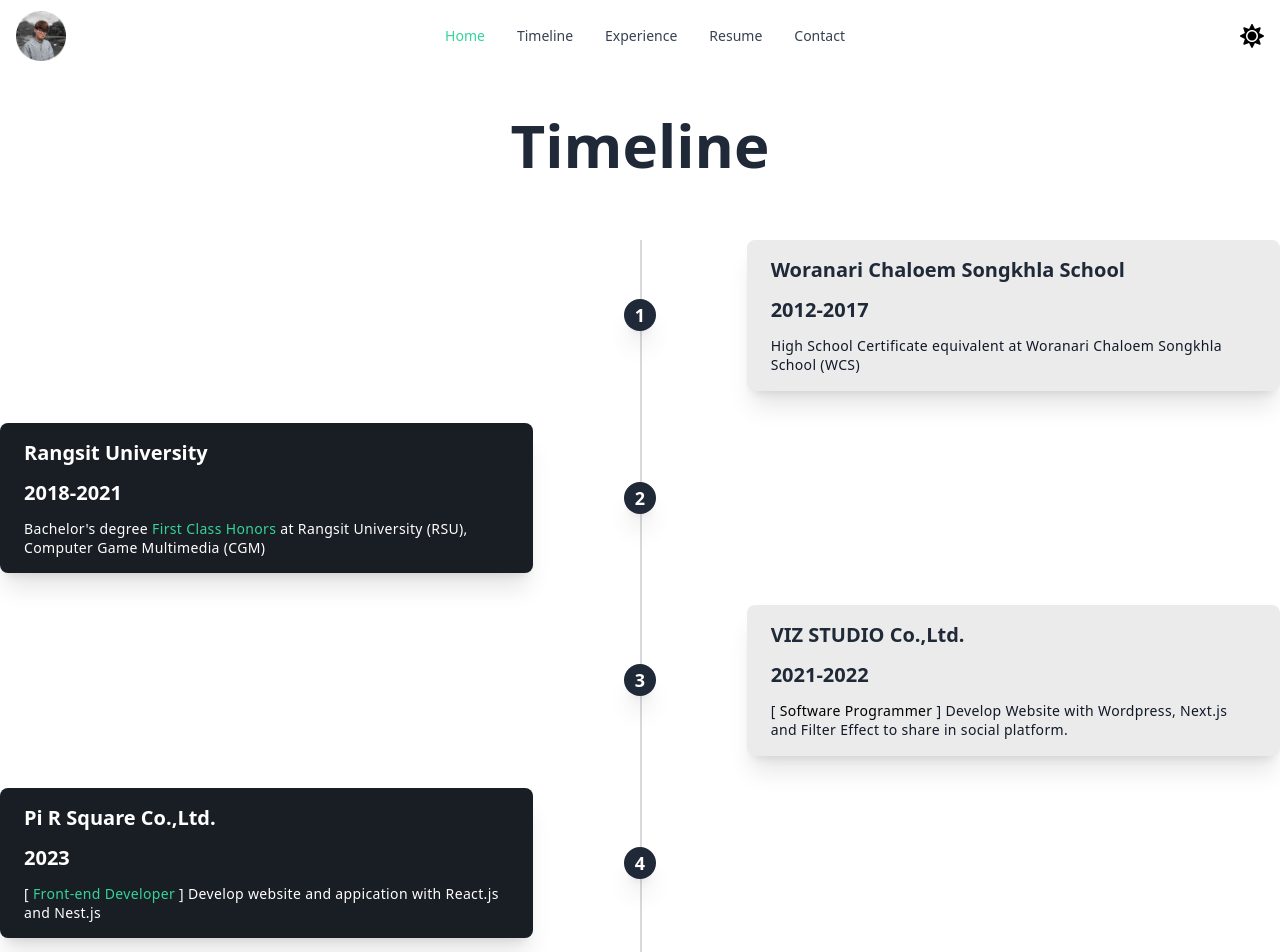
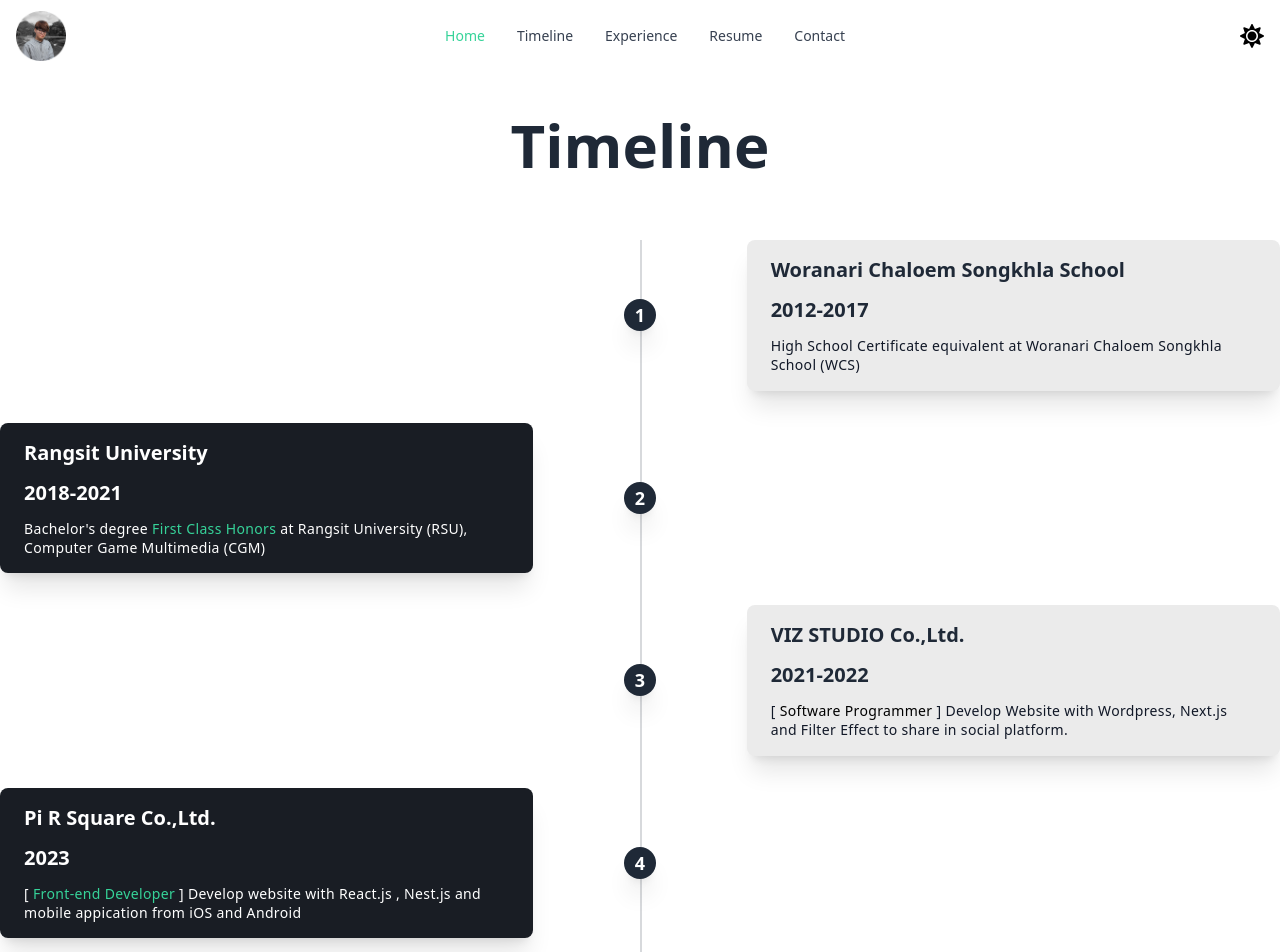
Before and after one commit to darupong/Portfolio, a Next.js app: page /timeline in a window 1280 px wide. Shown: the top 952 px of the page. Built offline with nearby package versions, Linux system fonts and the light colour scheme.

Commit message:
feat: fix title

```diff
--- a/components/ResumeSection.tsx
+++ b/components/ResumeSection.tsx
@@ -94,7 +94,8 @@
             </h3>
             <p className="text-sm font-medium leading-snug tracking-wide text-white text-opacity-100">
               [<span className="text-[#36D399]"> Front-end Developer </span>]
-              Develop website and appication with React.js and Nest.js
+              Develop website with React.js , Nest.js and mobile appication from
+              iOS and Android
             </p>
           </div>
         </div>
--- a/pages/timeline.tsx
+++ b/pages/timeline.tsx
@@ -94,7 +94,8 @@
             </h3>
             <p className="text-sm font-medium leading-snug tracking-wide text-white text-opacity-100">
               [<span className="text-[#36D399]"> Front-end Developer </span>]
-              Develop website and appication with React.js and Nest.js
+              Develop website with React.js , Nest.js and mobile appication from
+              iOS and Android
             </p>
           </div>
         </div>
```
